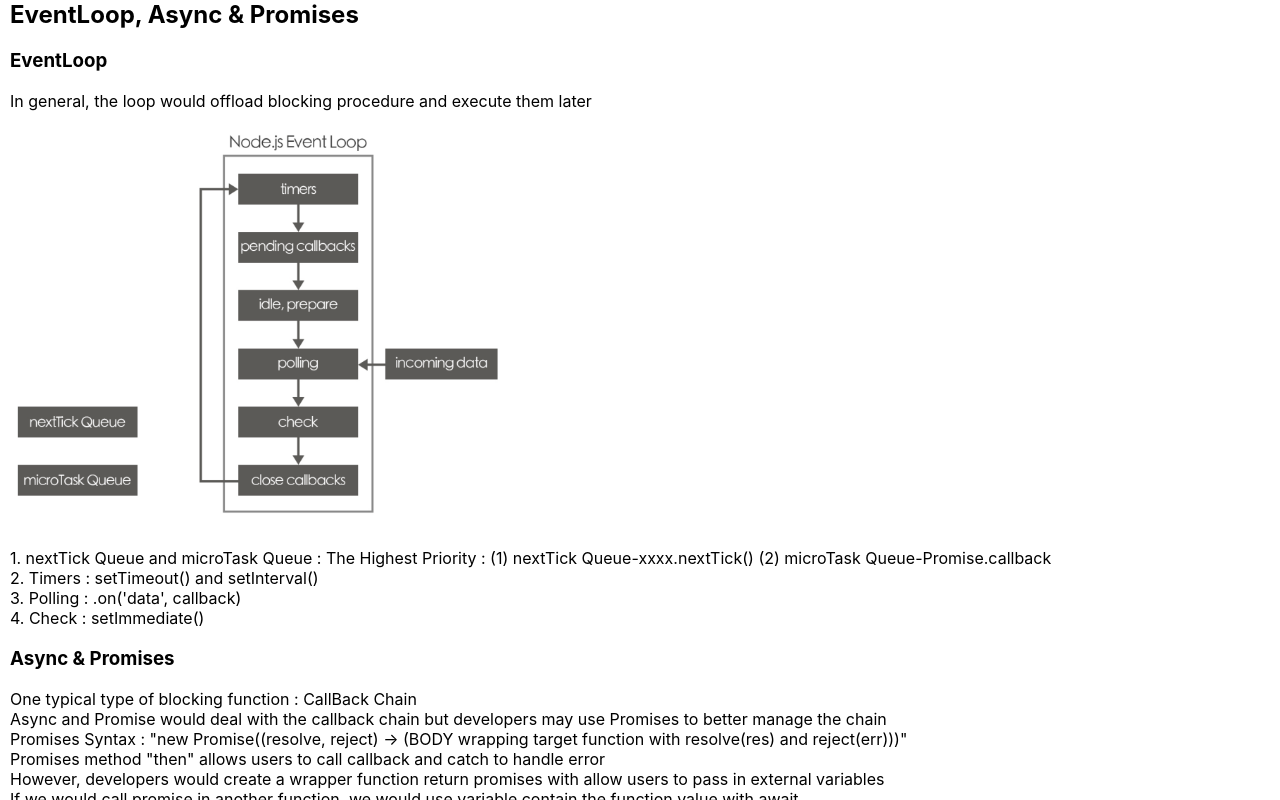
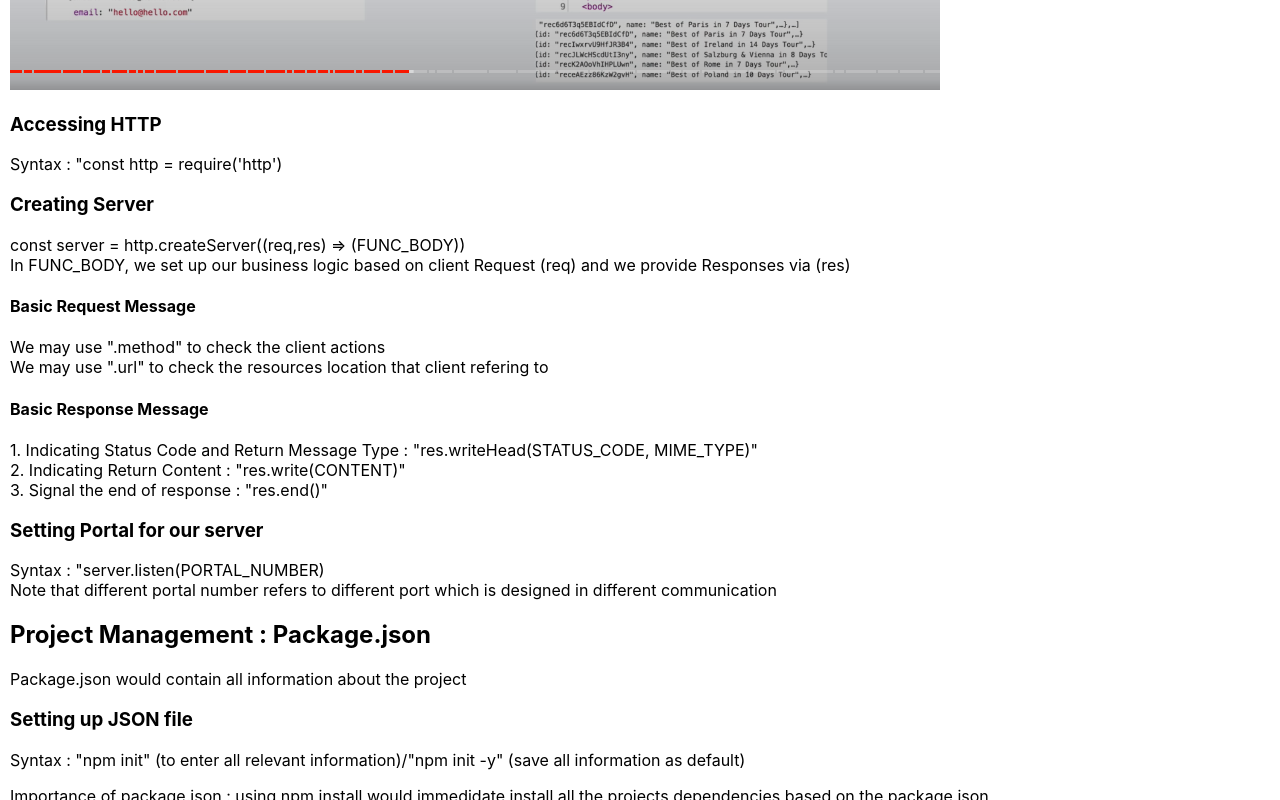
Before and after one commit to AnsonCHOWcm/Node-Express-learning-material, a React (Create React App) app: page /Notes in a window 1280 px wide. Shown: the part 1833-2633 px from the top of the page. Built offline with nearby package versions, Linux system fonts and the light colour scheme.

Commit message:
finished notes for HTTP

```diff
--- a/src/pages/Notes.js
+++ b/src/pages/Notes.js
@@ -1,6 +1,7 @@
 import React from "react";
 import Node_Global from "../img/Node_Global.jpg";
 import Node_EventLoop from "../img/Node_EventLoop.jpg";
+import HTTP from "../img/HTTP.jpg";
 
 const Notes = () => {
     return (
@@ -55,6 +56,7 @@ const Notes = () => {
             </p>
             <h2>Built-in Module : HTTP</h2>
             <p>This module allow us to set up our own server</p>
+            <img src = {HTTP} alt = ""></img>
             <h3>Accessing HTTP</h3>
             <p>Syntax : "const http = require('http')</p>
             <h3>Creating Server</h3>
@@ -62,8 +64,24 @@ const Notes = () => {
                 <br></br>
                 In FUNC_BODY, we set up our business logic based on client Request (req) and we provide Responses via (res)
             </p>
+            <h4>Basic Request Message</h4>
+            <p>We may use ".method" to check the client actions
+                <br></br>
+                We may use ".url" to check the resources location that client refering to
+            </p>
+            <h4>Basic Response Message</h4>
+            <p>
+                1. Indicating Status Code and Return Message Type : "res.writeHead(STATUS_CODE, MIME_TYPE)"
+                <br></br>
+                2. Indicating Return Content : "res.write(CONTENT)"
+                <br></br>
+                3. Signal the end of response : "res.end()"
+            </p>
             <h3>Setting Portal for our server</h3>
-            <p>Syntax : "server.listen(PORTAL_NUMBER)</p>
+            <p>Syntax : "server.listen(PORTAL_NUMBER)
+                <br></br>
+                Note that different portal number refers to different port which is designed in different communication
+            </p>
             <h2>Project Management : Package.json</h2>
             <p>Package.json would contain all information about the project</p>
             <h3>Setting up JSON file</h3>
```
Also changed, not shown: src/img/HTTP.jpg (added).
